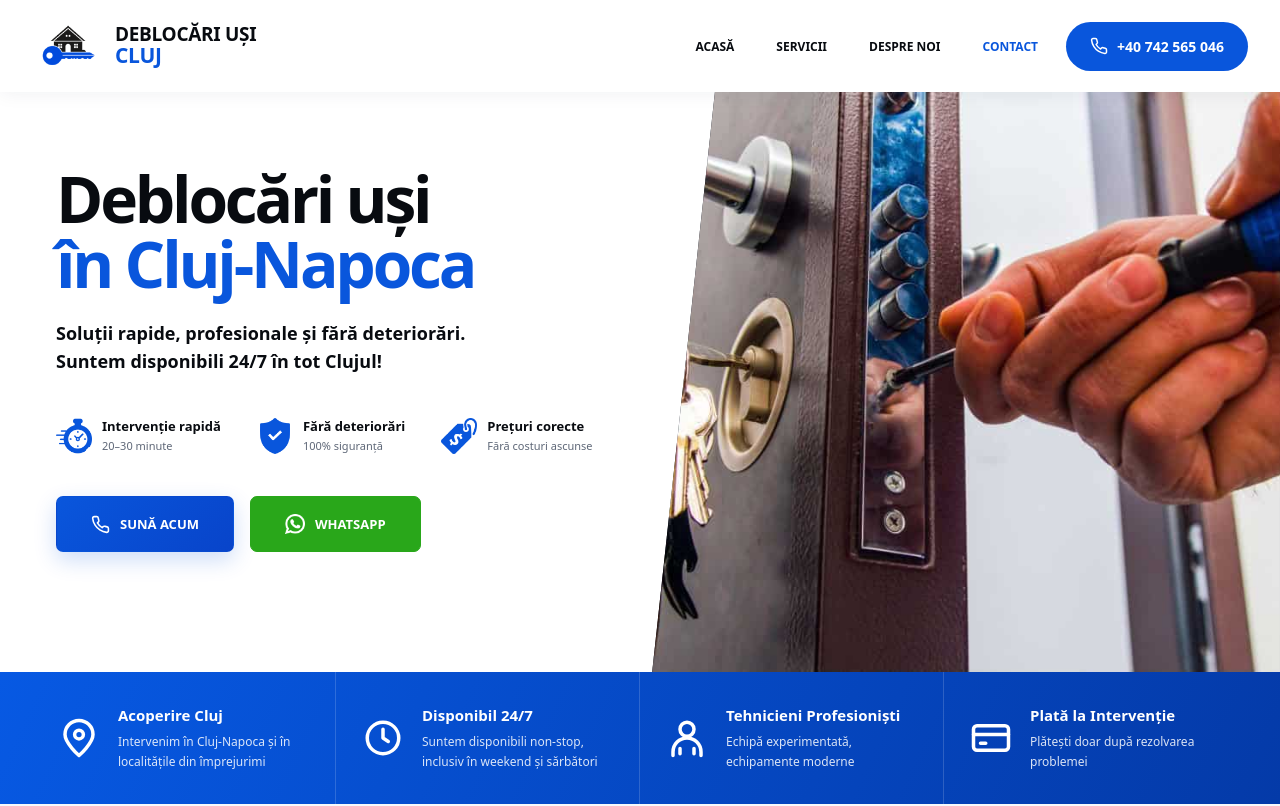
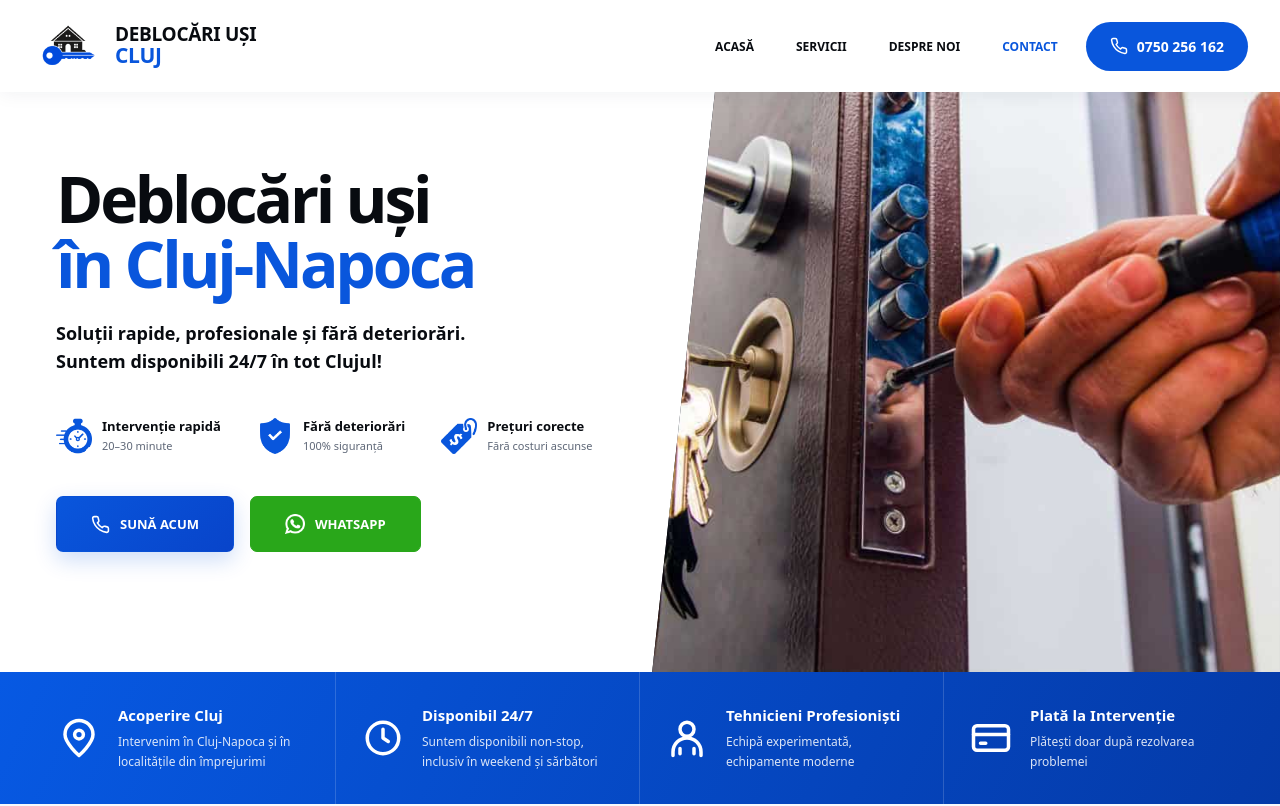
Before and after one commit to Alinmoale/Site-Deblocari-usi, a React (Vite) app: page / in a window 1280 px wide. Shown: the top 806 px of the page. Built offline with nearby package versions, Linux system fonts and the light colour scheme.

Commit message:
Update phone and WhatsApp number to 0750 256 162

```diff
--- a/src/main.jsx
+++ b/src/main.jsx
@@ -2,7 +2,7 @@ import React, { useEffect, useState } from 'react';
 import { createRoot } from 'react-dom/client';
 import './styles.css';
 
-const phone = '+40 742 565 046';
+const phone = '0750 256 162';
 
 function trackPhoneClick() {
   // Keep the native tel: action working even when tracking is unavailable.
@@ -144,7 +144,7 @@ function App() {
           <a className={activeSection === 'despre' ? 'active' : ''} href="#despre" onClick={(event) => handleNavClick(event, 'despre')}>Despre noi</a>
           <a className={activeSection === 'contact' ? 'active' : ''} href="#contact" onClick={(event) => handleNavClick(event, 'contact')}>Contact</a>
         </nav>
-        <a className="header-phone" href="tel:+40742565046" onClick={trackPhoneClick}><Icon className="desktop-phone-icon" name="phone" size={18}/><img className="mobile-phone-icon" src="/images/phone-call.png" alt=""/>{phone}</a>
+        <a className="header-phone" href="tel:+40750256162" onClick={trackPhoneClick}><Icon className="desktop-phone-icon" name="phone" size={18}/><img className="mobile-phone-icon" src="/images/phone-call.png" alt=""/>{phone}</a>
         <button className={menuOpen ? 'menu-button open' : 'menu-button'} onClick={() => setMenuOpen(!menuOpen)} aria-label={menuOpen ? 'Închide meniul' : 'Deschide meniul'} aria-expanded={menuOpen}>
           <span className="hamburger-icon" aria-hidden="true"><i></i><i></i><i></i></span>
         </button>
@@ -164,8 +164,8 @@ function App() {
               <div><span className="trust-image"><img src="/images/price-tag.png" alt=""/></span><p><b>Prețuri corecte</b><small>Fără costuri ascunse</small></p></div>
             </div>
             <div className="hero-actions">
-              <a className="button primary" href="tel:+40742565046" onClick={trackPhoneClick}><Icon name="phone" size={19}/> Sună acum</a>
-              <a className="button whatsapp" href="https://wa.me/40742565046" target="_blank" rel="noreferrer"><img className="whatsapp-icon" src="/images/whatsapp.png" alt=""/> WhatsApp</a>
+              <a className="button primary" href="tel:+40750256162" onClick={trackPhoneClick}><Icon name="phone" size={19}/> Sună acum</a>
+              <a className="button whatsapp" href="https://wa.me/40750256162" target="_blank" rel="noreferrer"><img className="whatsapp-icon" src="/images/whatsapp.png" alt=""/> WhatsApp</a>
             </div>
           </div>
           <div className="hero-media media-slot">
@@ -190,7 +190,7 @@ function App() {
               <h3>{service.title}</h3>
               <p>{service.text}</p>
               <ul>{service.items.map((item) => <li key={item}><Icon name="check" size={15} strokeWidth={3}/><span>{item}</span></li>)}</ul>
-              <a href="tel:+40742565046" onClick={trackPhoneClick}>Solicită intervenție <Icon name="arrow" size={16}/></a>
+              <a href="tel:+40750256162" onClick={trackPhoneClick}>Solicită intervenție <Icon name="arrow" size={16}/></a>
             </div>
           </article>)}</div>
         </div>
@@ -249,7 +249,7 @@ function App() {
             <div className="location-details">
               <article className="location-card">
                 <span className="location-icon"><Icon name="phone" size={22}/></span>
-                <div><h3>Telefon non-stop</h3><a href="tel:+40742565046" onClick={trackPhoneClick}>{phone}</a><p>Disponibili 24/7 pentru urgențe</p></div>
+                <div><h3>Telefon non-stop</h3><a href="tel:+40750256162" onClick={trackPhoneClick}>{phone}</a><p>Disponibili 24/7 pentru urgențe</p></div>
               </article>
               <article className="location-card">
                 <span className="location-icon"><Icon name="mail" size={22}/></span>
@@ -297,7 +297,7 @@ function App() {
         <div className="footer-contact">
           <h3>Contact</h3>
           <div className="contact-list">
-            <a href="tel:+40742565046" onClick={trackPhoneClick}><span><Icon name="phone" size={15}/></span>{phone}</a>
+            <a href="tel:+40750256162" onClick={trackPhoneClick}><span><Icon name="phone" size={15}/></span>{phone}</a>
             <a href="mailto:contact@xn--cheie-locuin-9nb330b.ro"><span><Icon name="mail" size={15}/></span>contact@cheie-locuință.ro</a>
             <p><span><Icon name="map" size={15}/></span>Cluj-Napoca și împrejurimi</p>
           </div>
```
Also changed, not shown: 2 other files (tests, documents, lock files or other folders).
